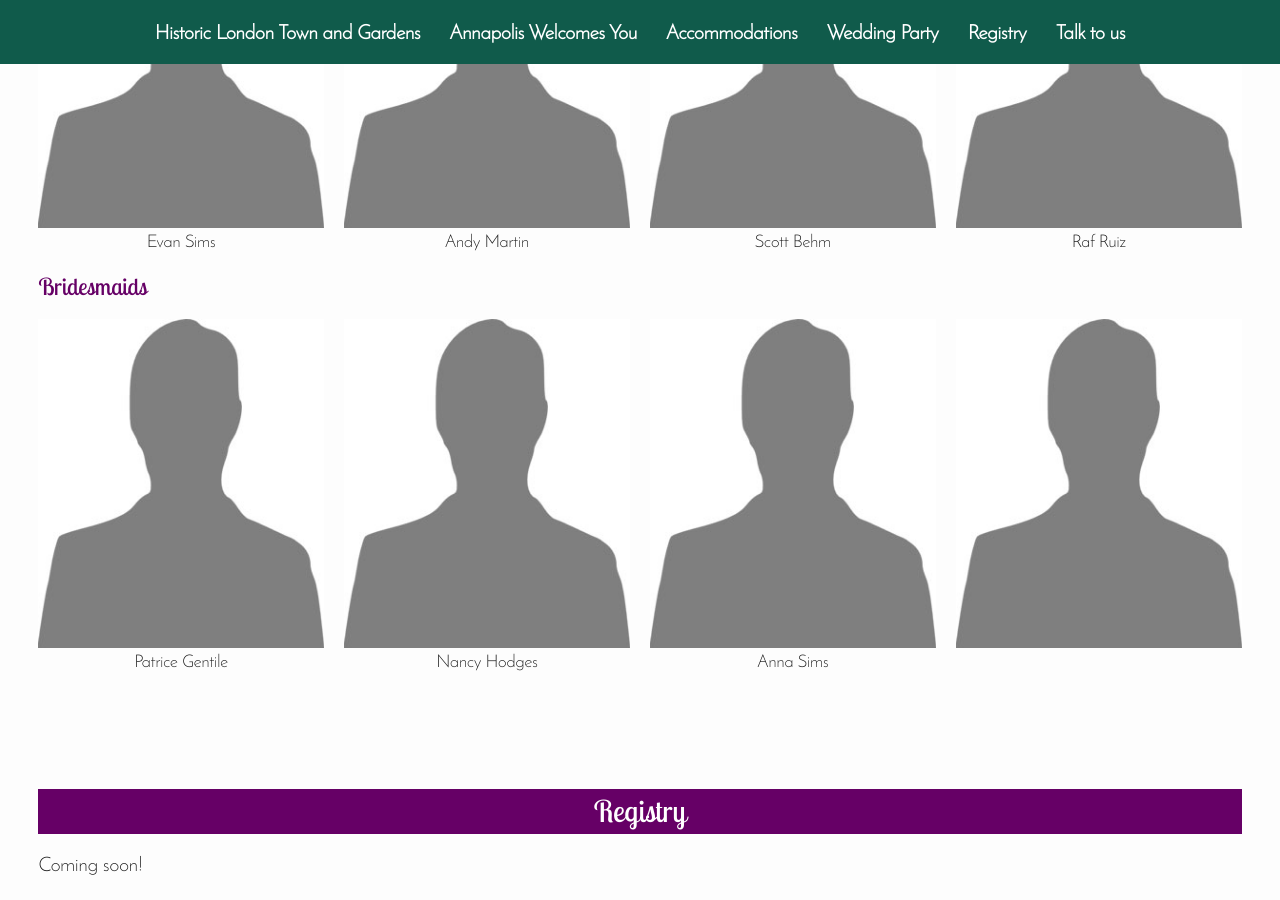
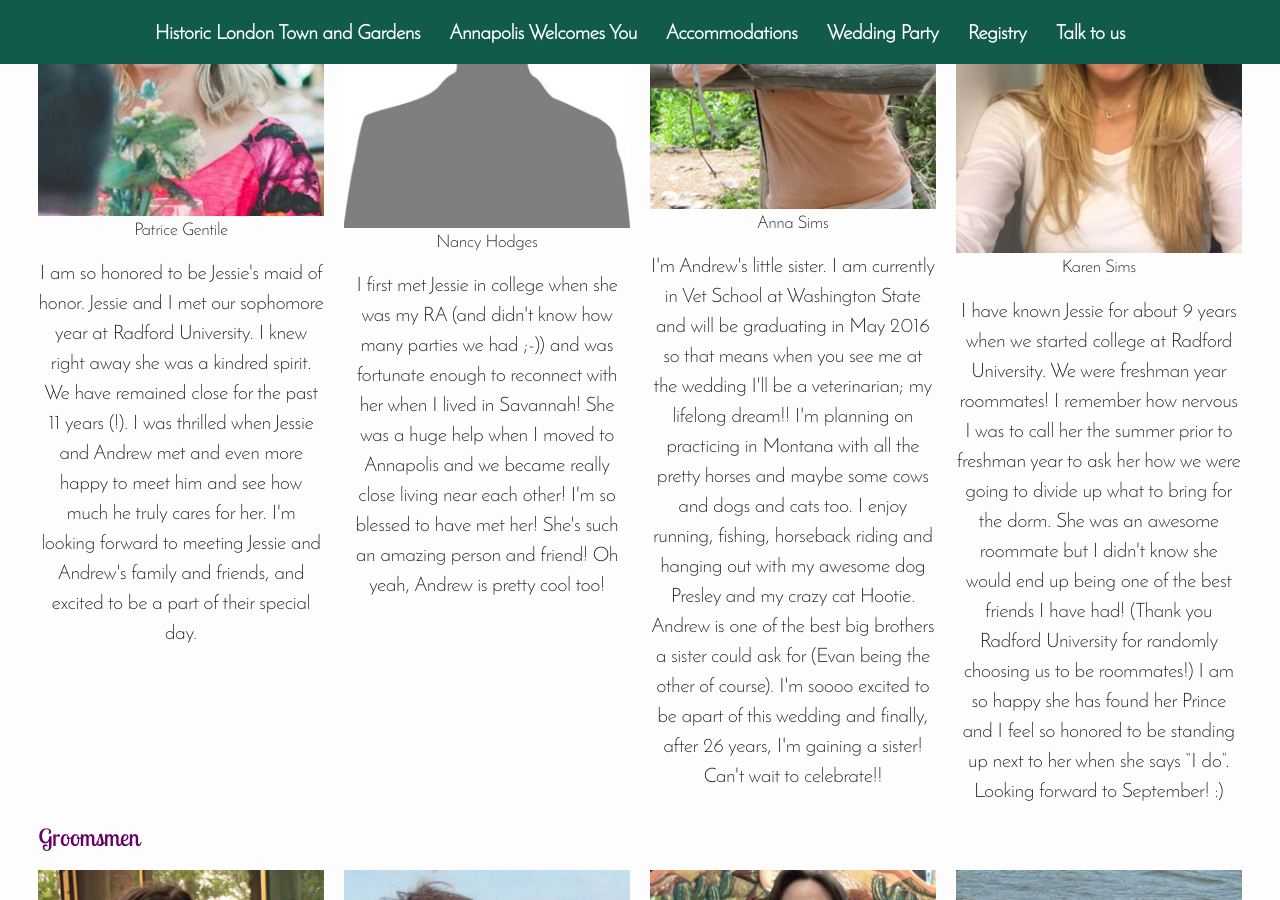
Before and after one commit to rhewitt22/jessie, a Jekyll site: the page built from index.html, in a window 1280 px wide and 900 px high, scrolled down 4278 px. Built offline with Jekyll 4.4.1, drawn with Linux system fonts in a browser that asks for light colours; nearby versions of some CDN libraries; some of the changed text lies outside the part shown.

Commit message:
Added bridal party images and blurbs

```diff
--- a/index.html
+++ b/index.html
@@ -65,60 +65,67 @@ layout: default
   <section class="page" id="party">
     <h2 class="heading">Wedding Party</h2>
 
-    <h3>Groomsmen</h3>
-
-    <ul class="wedding-party">
-      <li>
-        <figure>
-          <img src="./images/placeholder.jpg" alt="Placeholder" class="groomsman">
-          <figcaption>Evan Sims</figcaption>
-        </figure>
-      </li>
-      <li>
-        <figure>
-          <img src="./images/placeholder.jpg" alt="Placeholder" class="groomsman">
-          <figcaption>Andy Martin</figcaption>
-        </figure>
-      </li>
-      <li>
-        <figure>
-          <img src="./images/placeholder.jpg" alt="Placeholder" class="groomsman">
-          <figcaption>Scott Behm</figcaption>
-        </figure>
-      </li>
-      <li>
-        <figure>
-          <img src="./images/placeholder.jpg" alt="Placeholder" class="groomsman">
-          <figcaption>Raf Ruiz</figcaption>
-        </figure>
-      </li>
-    </ul>
-
     <h3>Bridesmaids</h3>
 
     <ul class="wedding-party">
       <li>
         <figure>
-          <img src="./images/placeholder.jpg" alt="Placeholder" class="bridesmaid">
+          <img src="./images/patrice-gentile.jpg" alt="Placeholder" class="bridesmaid">
           <figcaption>Patrice Gentile</figcaption>
         </figure>
+        <p>I am so honored to be Jessie's maid of honor. Jessie and I met our sophomore year at Radford University. I knew right away she was a kindred spirit. We have remained close for the past 11 years (!). I was thrilled when Jessie and Andrew met and even more happy to meet him and see how much he truly cares for her. I'm looking forward to meeting Jessie and Andrew's family and friends, and excited to be a part of their special day.</p>
       </li>
       <li>
         <figure>
           <img src="./images/placeholder.jpg" alt="Placeholder" class="bridesmaid">
           <figcaption>Nancy Hodges</figcaption>
         </figure>
+        <p>I first met Jessie in college when she was my RA (and didn't know how many parties we had ;-)) and was fortunate enough to reconnect with her when I lived in Savannah! She was a huge help when I moved to Annapolis and we became really close living near each other! I'm so blessed to have met her! She's such an amazing person and friend! Oh yeah, Andrew is pretty cool too!</p>
       </li>
       <li>
         <figure>
-          <img src="./images/placeholder.jpg" alt="Placeholder" class="bridesmaid">
+          <img src="./images/anna-sims.jpg" alt="Placeholder" class="bridesmaid">
           <figcaption>Anna Sims</figcaption>
         </figure>
+        <p>I'm Andrew's little sister. I am currently in Vet School at Washington State and will be graduating in May 2016 so that means when you see me at the wedding I'll be a veterinarian; my lifelong dream!! I'm planning on practicing in Montana with all the pretty horses and maybe some cows and dogs and cats too. I enjoy running, fishing, horseback riding and hanging out with my awesome dog Presley and my crazy cat Hootie. Andrew is one of the best big brothers a sister could ask for (Evan being the other of course). I'm soooo excited to be apart of this wedding and finally, after 26 years, I'm gaining a sister! Can't wait to celebrate!!</p>
       </li>
       <li>
         <figure>
-          <img src="./images/placeholder.jpg" alt="Placeholder" class="bridesmaid">
-          <figcaption>&nbsp;</figcaption>
+          <img src="./images/karen-sims.jpg" alt="Placeholder" class="bridesmaid">
+          <figcaption>Karen Sims</figcaption>
+        </figure>
+        <p>I have known Jessie for about 9 years when we started college at Radford University.  We were freshman year roommates!  I remember how nervous I was to call her the summer prior to freshman year to ask her how we were going to divide up what to bring for the dorm.  She was an awesome roommate but I didn't know she would end up being one of the best friends I have had! (Thank you Radford University for randomly choosing us to be roommates!)  I am so happy she has found her Prince and I feel so honored to be standing up next to her when she says &ldquo;I do&rdquo;.  Looking forward to September! :)</p>
+      </li>
+    </ul>
+
+    <h3>Groomsmen</h3>
+
+    <ul class="wedding-party">
+      <li>
+        <figure>
+          <img src="./images/evan-sims.jpg" alt="Placeholder" class="groomsman">
+          <figcaption>Evan Sims</figcaption>
+        </figure>
+        <p>Out of all the groomsmen, Evan has known Andrew his whole life.  Evan is a University of Montana graduate with a degree in Wildlife Biology.  He is truly honored to be Andrew's best man and is looking forward to a beautiful ceremony.</p>
+      </li>
+      <li>
+        <figure>
+          <img src="./images/andy-martin.jpg" alt="Placeholder" class="groomsman">
+          <figcaption>Andy Martin</figcaption>
+        </figure>
+        <p>I met Andrew in middle school and we immediately bonded over video games, campfires, sci-fi, Sublime, and hanging out at the beach. Despite ending up at different schools, we've remained friends throughout the years and still manage to go on vacation together every year in Ocean City. My wife Maria and I first met Jessie when Andrew brought her on just such a vacation. It was clear from the start how well they complemented, and much how they adored each other. Congratulations Andrew and Jessie!</p>
+      </li>
+      <li>
+        <figure>
+          <img src="./images/raf-ruiz.jpg" alt="Placeholder" class="groomsman">
+          <figcaption>Raf Ruiz</figcaption>
+        </figure>
+        <p>Andrew was the first friend I made when I moved from Mexico to Baltimore in 2003, as we both started our first “official” job out of college. A few years later, Andrew introduce me to Jessie at a crab feast, she was very outgoing and made a great first impression with everyone. Thanks to Andrew I have met a lot of wonderful people, and made great friends throughout the years, including his soon to be bride Jessie.</p>
+      </li>
+      <li>
+        <figure>
+          <img src="./images/scott-behm.jpg" alt="Placeholder" class="groomsman">
+          <figcaption>Scott Behm</figcaption>
         </figure>
       </li>
     </ul>
```
